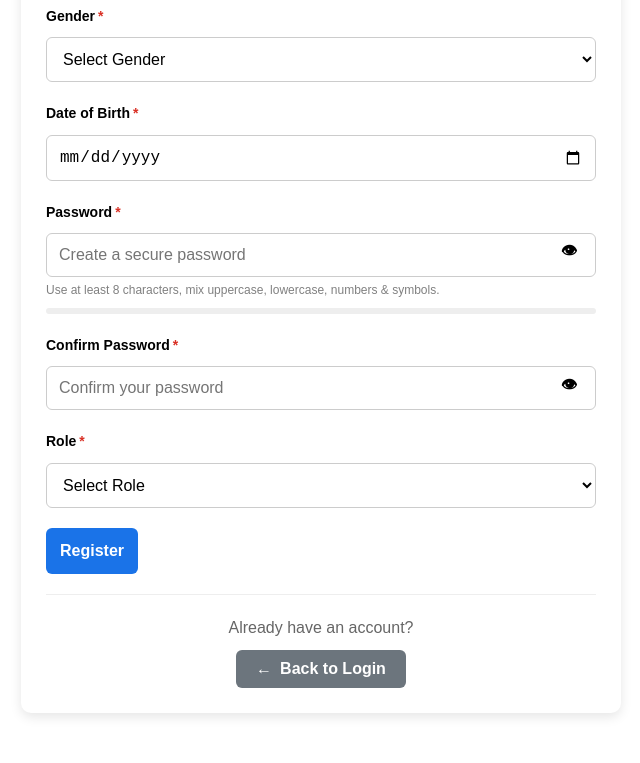
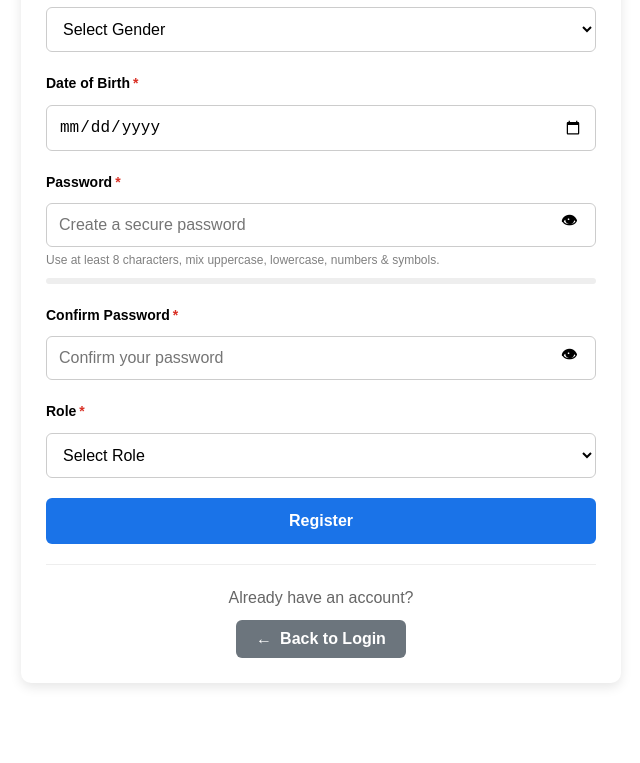
Before and after one commit to Thabzin25/players_flask_app, a website: page Registration.html in a window 1280 px wide. Shown: the part 729-1492 px from the top of the page, without its empty margins (319-959 px from the left). After the commit the page ends 1432 px from the top, so only its background shows below. Drawn offline with Linux system fonts and the light colour scheme.

Commit message:
Update Registration.html
reg updated

```diff
--- a/Registration.html
+++ b/Registration.html
@@ -35,6 +35,10 @@
       transition: background 0.3s, color 0.3s;
       line-height: 1.6;
       padding: 20px;
+      min-height: 100vh;
+      display: flex;
+      justify-content: center;
+      align-items: center;
     }
 
     body.dark {
@@ -44,7 +48,7 @@
 
     .container {
       max-width: 600px;
-      margin: 30px auto;
+      width: 100%;
       padding: 25px;
       background: var(--bg-light);
       border-radius: 10px;
@@ -59,6 +63,7 @@
     h2 {
       margin-bottom: 20px;
       color: var(--primary-color);
+      text-align: center;
     }
 
     .form-group {
@@ -117,6 +122,7 @@
       font-size: 16px;
       font-weight: bold;
       transition: background 0.3s;
+      width: 100%;
     }
 
     button:hover {
@@ -299,6 +305,7 @@
       justify-content: center;
       gap: 8px;
       padding: 10px 20px;
+      width: auto;
     }
 
     .back-button:hover {
```
